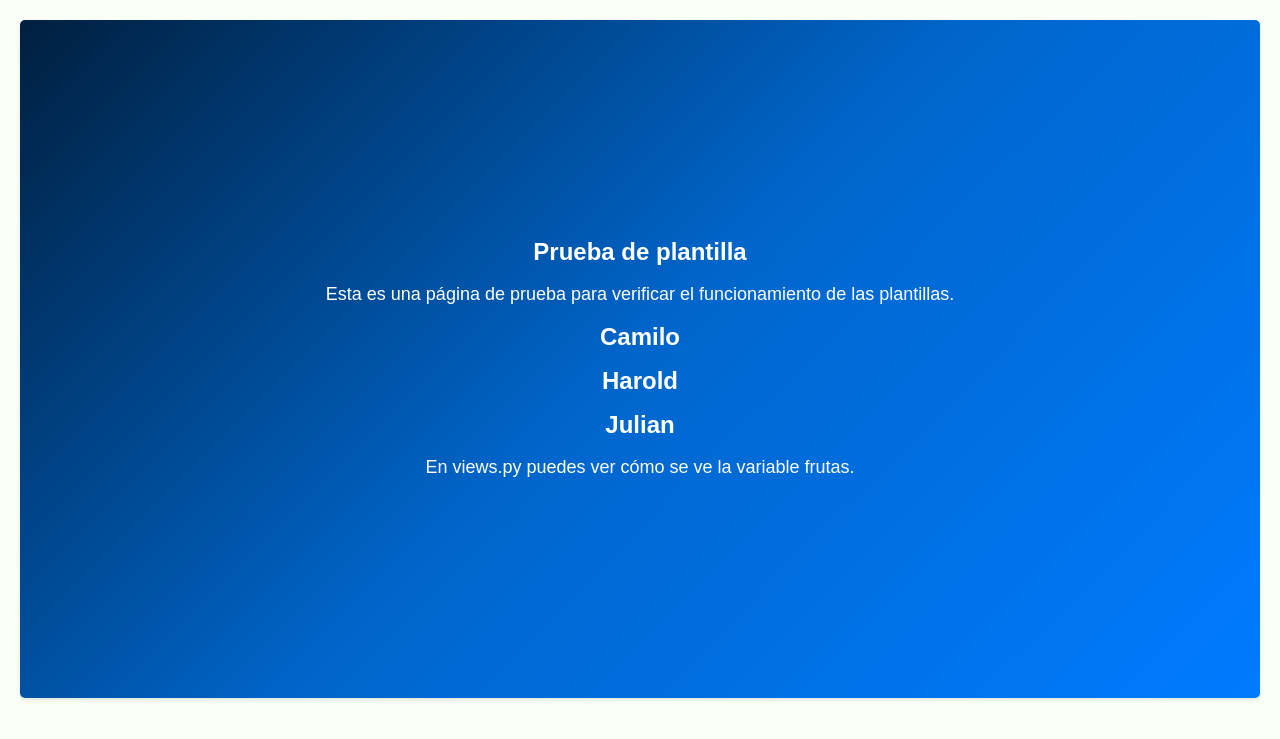
After one commit to Camilin05/proyecto_django, a Django app: page /testing/ in a window 1280 px wide; the page is wider, and only the part inside the window is pictured. The commit adds this page. Shown: the top 739 px of that part. Run offline with Django 5.2, Linux system fonts and the light colour scheme; parts of the project's set-up code (start-up, migrations or seed data) failed here and were passed over.

Commit message:
Se agregó un testing y agregamos una plantilla y se modificó el estilo

```diff
--- a/my_tennis_club/members/templates/master.html
+++ b/my_tennis_club/members/templates/master.html
@@ -18,7 +18,6 @@
             justify-content: center;
         }
         .nav ul {
-
             display: flex;
             justify-content: center;
             list-style-type: none;
@@ -119,6 +118,9 @@
             width: 600px;
             height: 470px
         }
+        .contenido_testing p {
+            color: white;
+        }
         .introduccion {
             background-color: #f9fff6ff;
             border-radius: 5px;
--- /dev/null
+++ b/my_tennis_club/members/templates/template.html
@@ -0,0 +1,17 @@
+{% extends "master.html" %}
+{% block title %}
+    Mi club de tenis - Página de prueba
+{% endblock %}
+
+{% block content %}
+    <div class="contenido">
+        <div class="contenido_testing">
+            <h1>Prueba de plantilla</h1>
+                <p>Esta es una página de prueba para verificar el funcionamiento de las plantillas.</p>
+                    {% for x in aprendices %}
+                        <h1>{{ x }}</h1>
+                    {% endfor %}
+                <p>En views.py puedes ver cómo se ve la variable frutas.</p>
+        </div>
+    </div>
+{% endblock%}
--- a/my_tennis_club/members/urls.py
+++ b/my_tennis_club/members/urls.py
@@ -5,4 +5,5 @@ urlpatterns = [
     path('', views.main, name='main'),
     path('members/', views.members, name='members'),
     path('members/details/<int:id>', views.details, name='details'),
+    path('testing/', views.testing, name='testing'),
 ]
--- a/my_tennis_club/members/views.py
+++ b/my_tennis_club/members/views.py
@@ -20,3 +20,9 @@ def details(request, id):
 def main(request):
     template = loader.get_template('main.html')
     return HttpResponse(template.render())
+def testing(request):
+    template = loader.get_template('template.html')
+    context = {
+    'aprendices': ['Camilo', 'Harold', 'Julian'],
+    }
+    return HttpResponse(template.render(context, request))
```
